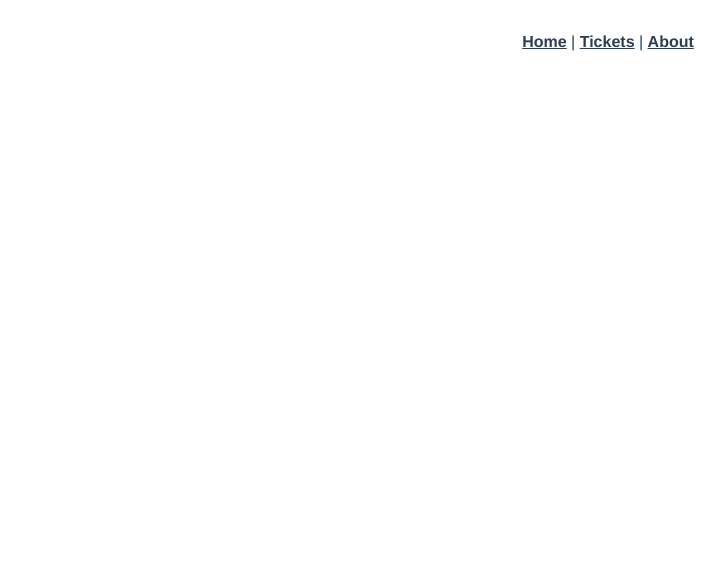
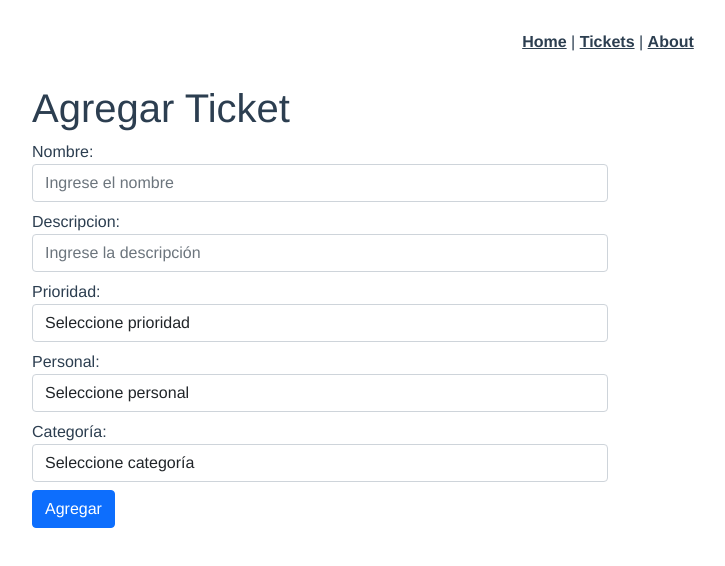
Before and after one commit to RWong11/Tickets-System, a Vue app in the folder front-end/: page /tickets/agregarTicket in a window 1280 px wide. Shown: the top 566 px of the page, without its empty margins (32-757 px from the left). Built offline with nearby package versions, Linux system fonts and the light colour scheme.

Commit message:
Corrigiendo rutas de tickets y agregar ticket

```diff
--- a/front-end/src/App.vue
+++ b/front-end/src/App.vue
@@ -2,7 +2,7 @@
   <div id="app">
     <div id="nav">
       <router-link to="/">Home</router-link> |
-      <router-link to="/Tickets">Tickets</router-link> |
+      <router-link to="/tickets">Tickets</router-link> |
       <router-link to="/about">About</router-link>
     </div>
     <router-view/>
--- a/front-end/src/router/index.js
+++ b/front-end/src/router/index.js
@@ -19,12 +19,12 @@ const routes = [
     component: () => import(/* webpackChunkName: "about" */ '../views/About.vue')
   },
   {
-    path: '/Tickets',
+    path: '/tickets',
     name: 'Tickets',
     component: () => import('../views/Tickets.vue')
   },
   {
-    path: '/AgregarTicket',
+    path: '/tickets/agregarTicket',
     name: 'AgregarTicket',
     component: () => import('../views/AgregarTicket.vue')
   }
--- a/front-end/src/views/AgregarTicket.vue
+++ b/front-end/src/views/AgregarTicket.vue
@@ -85,7 +85,7 @@ export default {
                     text: "Media"
                 },
                 {
-                    vlaue: 3,
+                    value: 3,
                     text: "Alta"
                 },
             ],
--- a/front-end/src/views/Tickets.vue
+++ b/front-end/src/views/Tickets.vue
@@ -2,7 +2,7 @@
   <div class="Tickets">
     <h1>Tickets</h1>
     <div class="Button">
-        <b-button variant="primary" to="../AgregarTicket">Agregar</b-button>
+        <b-button variant="primary" to="../tickets/agregarTicket">Agregar</b-button>
     </div>
     <Table :items='tickets' :fields='fields'/>
   </div>
```
